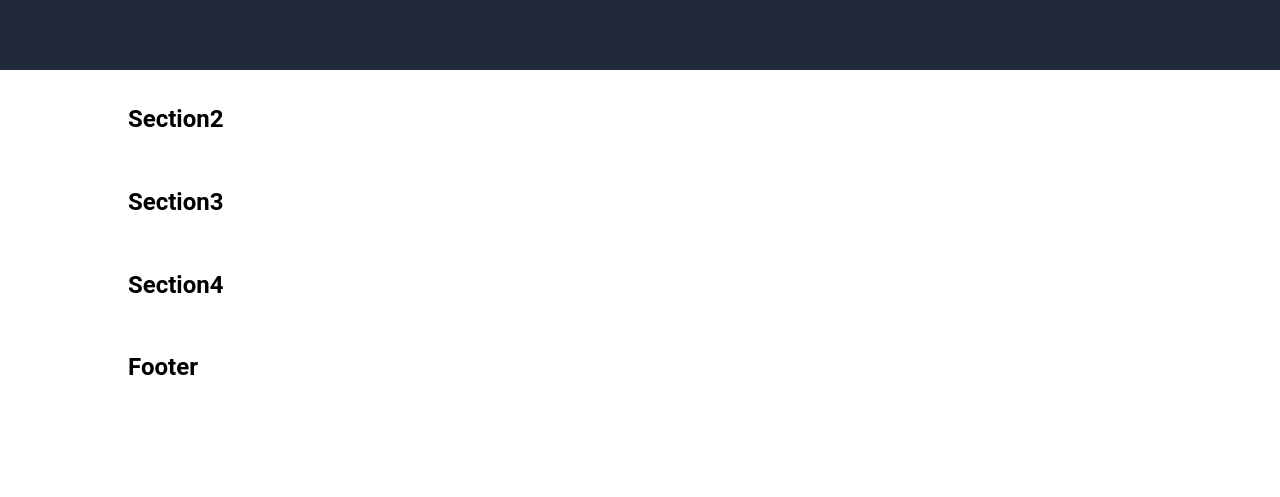
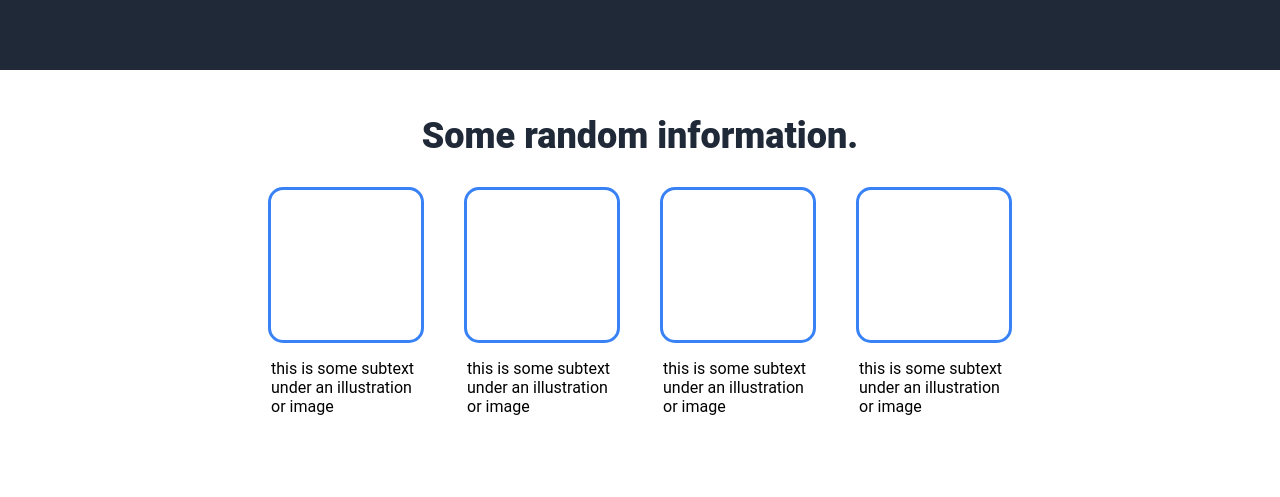
Before and after one commit to SaToGo1/Landing-Page, a plain HTML site: page index.html in a window 1280 px wide. Shown: the part 305-802 px from the top of the page. Drawn offline with Linux system fonts and the light colour scheme.

Commit message:
Section 2 Done

```diff
--- a/index.html
+++ b/index.html
@@ -30,7 +30,46 @@
   </div>
 
   <div class="section2">
-    <h2>Section2</h2>
+    <h2 class="section2-title">Some random information.</h2>
+    <div class="section2-imgtxt">
+
+      <div class="section2-imgtxt-indv">
+        <div class="section2-imgtxt-indv-box">
+          <img class="section2-imgtxt-indv-box-image">
+        </div>
+        <div class="section2-imgtxt-indv-boxtxt">
+          <p>this is some subtext under an illustration or image</p>
+        </div>
+      </div>
+
+      <div class="section2-imgtxt-indv">
+        <div class="section2-imgtxt-indv-box">
+          <img class="section2-imgtxt-indv-box-image">
+        </div>
+        <div class="section2-imgtxt-indv-boxtxt">
+          <p>this is some subtext under an illustration or image</p>
+        </div>
+      </div>
+
+      <div class="section2-imgtxt-indv">
+        <div class="section2-imgtxt-indv-box">
+          <img class="section2-imgtxt-indv-box-image">
+        </div>
+        <div class="section2-imgtxt-indv-boxtxt">
+          <p>this is some subtext under an illustration or image</p>
+        </div>
+      </div>
+
+      <div class="section2-imgtxt-indv">
+        <div class="section2-imgtxt-indv-box">
+          <img class="section2-imgtxt-indv-box-image">
+        </div>
+        <div class="section2-imgtxt-indv-boxtxt">
+          <p>this is some subtext under an illustration or image</p>
+        </div>
+      </div>
+    </div>
+
   </div>
 
   <div class="section3">
--- a/style.css
+++ b/style.css
@@ -21,6 +21,7 @@ body {
 /* #1.add links to the <a>.                      */
 /* #2.Change image font color and bnackground    */
 /* #3.Flex grow, shrink.                         */
+/* #4.Change Button.                             */
 /*************************************************/
 
 .section1 {
@@ -61,7 +62,11 @@ body {
 
 .section1-body {
     display: flex;
-    gap: 10px;
+
+}
+
+.section1-body-left{
+    max-width: 700px
 }
 
 .section1-body-title {
@@ -79,8 +84,13 @@ body {
     padding: 0;
 }
 
+.section1-body-right{
+    margin-left: auto;
+}
+
 .section1-body-image {
     border: 1px solid black;
+    margin-left: 20px;
     height: 200px;
     width: 400px;
 
@@ -97,8 +107,48 @@ body {
     padding-top: 15px;
     padding-left: 10%;
     padding-right: 10%;
+
+    display: flex;
+    flex-direction: column;
+    justify-content: center;
+    align-items: center;
 }
 
+.section2-imgtxt {
+    display: flex;
+    flex-direction: row;
+    justify-content: space-around;
+}
+
+.section2-title {
+    font-size: 36px;
+    font-weight: 900;
+    color: #1F2937
+}
+
+.section2-imgtxt-indv {
+    display: flex;
+    flex-direction: column;
+    align-items: center;
+
+    margin: 0 20px;
+}
+
+.section2-imgtxt-indv-box {
+    height: 150px;
+    width: 150px;
+    border: 3px solid #3882f6;
+    border-radius: 15px;
+}
+
+/*
+.section2-imgtxt-indv-box-image {
+}
+*/
+.section2-imgtxt-indv-boxtxt {
+    height: 150px;
+    width: 150px;
+}
 /*************************************************/
 /* SECTION 3                                     */
 /* TODO                                          */
```
